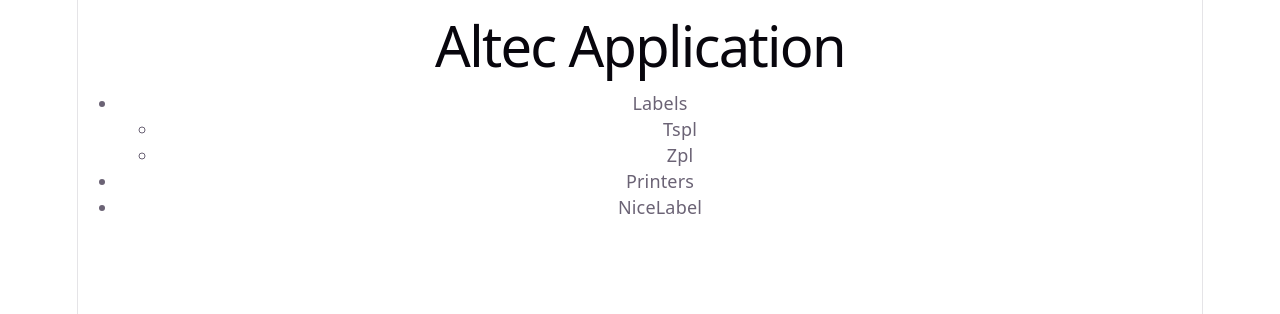
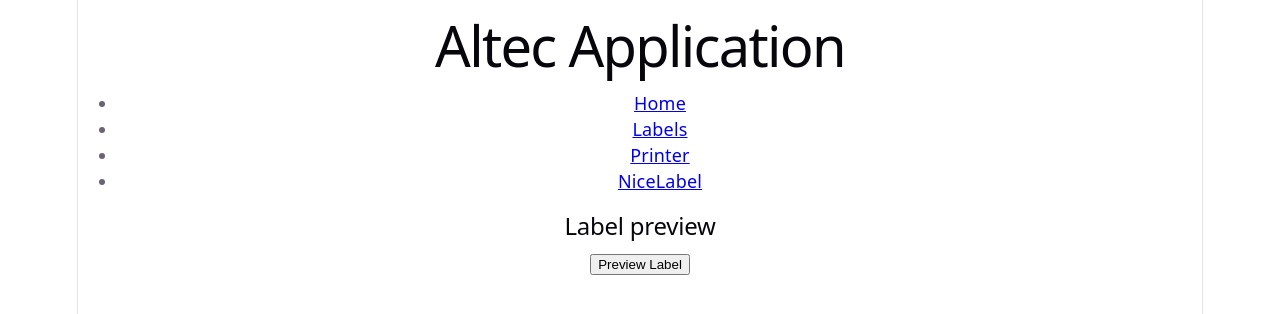
Before and after one commit to xMelow/AltecFrontend, a React (Vite) app: page /labels in a window 1280 px wide. Shown: the top 314 px of the page. Built offline with nearby package versions, Linux system fonts and the light colour scheme.

Commit message:
update nav bar layout and structure

```diff
--- a/src/App.tsx
+++ b/src/App.tsx
@@ -3,6 +3,7 @@ import './App.css'
 import HomeScreen from './pages/HomeScreen'
 import Navbar from './components/Navbar'
 import { BrowserRouter, Route, Routes } from 'react-router-dom'
+import LabelScreen from './pages/labels'
 
 function App() {
   return (
@@ -12,6 +13,7 @@ function App() {
         <Navbar />
         <Routes>
           <Route path="/" element={<HomeScreen />}/>
+          <Route path='/labels' element={<LabelScreen />} />
         </Routes>
       </BrowserRouter>
     </div>
--- a/src/components/Navbar.tsx
+++ b/src/components/Navbar.tsx
@@ -1,18 +1,52 @@
+import { useState } from "react"
+import { Link, useLocation } from "react-router-dom"
 
-function Navbar() {
-  return (
-    <nav>
-        <ul>
-            <li>Labels</li>
-                <ul>
-                    <li>Tspl</li>
-                    <li>Zpl</li>
-                </ul>
-            <li>Printers</li>
-            <li>NiceLabel</li>
-        </ul>
+const links = [
+    { name: 'Home', path: '/'},
+    {
+        name: 'Labels', path: '/labels',
+        children: [
+            { name: 'TSPL', path: '/labels/tspl' },
+            { name: 'ZPL', path: '/labels/zpl' },
+        ]
+    },
+    { name: 'Printer', path: '/printer' },
+    { name: 'NiceLabel', path: '/nicelabel' }
+]
+
+export default function Navbar() {
+    const location = useLocation()
+    const [openDropdown, setOpenDropdown] = useState<string | null>(null)
+
+    return (
+    <nav className="navbar">
+      <ul className="navbar-links">
+        {links.map(link => (
+          <li
+            key={link.name}
+            className="navbar-item"
+            onMouseEnter={() => link.children && setOpenDropdown(link.name)}
+            onMouseLeave={() => setOpenDropdown(null)}
+          >
+            <Link
+              to={link.path}
+              className={location.pathname === link.path ? 'active' : ''}
+            >
+              {link.name}
+            </Link>
+
+            {link.children && openDropdown === link.name && (
+              <ul className="dropdown">
+                {link.children.map(child => (
+                  <li key={child.name}>
+                    <Link to={child.path}>{child.name}</Link>
+                  </li>
+                ))}
+              </ul>
+            )}
+          </li>
+        ))}
+      </ul>
     </nav>
   )
 }
-
-export default Navbar
--- /dev/null
+++ b/src/pages/labels.tsx
@@ -0,0 +1,23 @@
+import { useState } from "react"
+import { getLabelPreview } from "../api/labels"
+
+
+function LabelScreen() {
+    const [labelPreview, setLabelPreview] = useState<string | null>(null)
+
+    async function handlePreview() {
+        const result = await getLabelPreview({
+            tspl: "",
+        })
+        setLabelPreview(result.labelPreview)
+    }
+
+    return (
+        <div>
+            <h2>Label preview</h2>
+            <button onClick={handlePreview}>Preview Label</button>
+        </div>
+    )
+}
+
+export default LabelScreen
--- a/src/types/label.ts
+++ b/src/types/label.ts
@@ -1,7 +1,7 @@
 export type LabelPreviewRequest = {
     tspl: string
-    showBlockOutline: boolean
-    images: {
+    showBlockOutline?: boolean
+    images?: {
         name: string
         imageInBase64: string
     }
```
